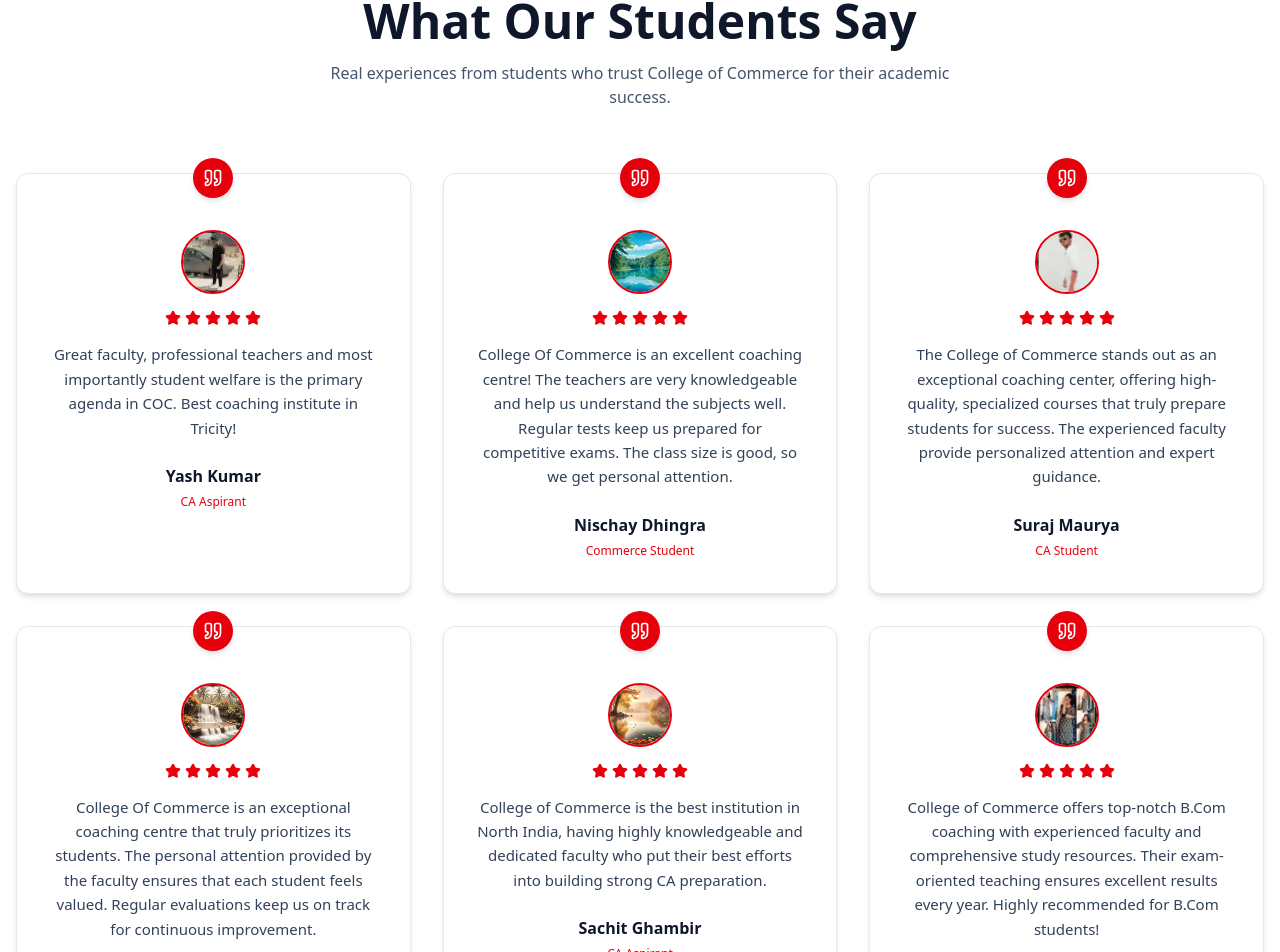
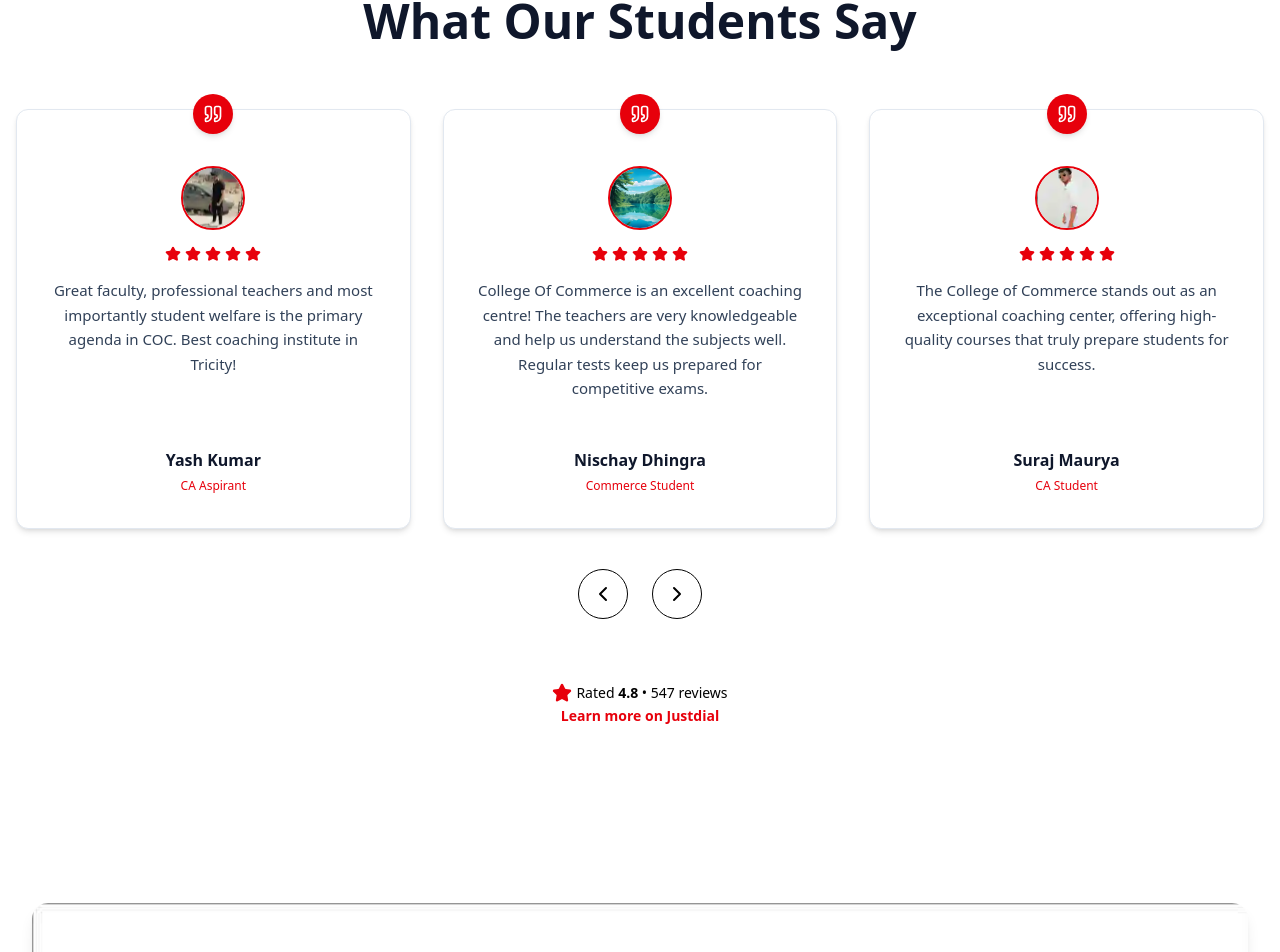
Before and after one commit to Deveshshukla01/College_of_commerce, a React (Vite) app: page / in a window 1280 px wide. Shown: the part 6970-7922 px from the top of the page. Built offline with nearby package versions, Linux system fonts and the light colour scheme.

Commit message:
changes in testimonials

```diff
--- a/src/components/ModernTestimonials.jsx
+++ b/src/components/ModernTestimonials.jsx
@@ -1,3 +1,192 @@
+// import { useState } from "react";
+// import { Quote, Star, ChevronLeft, ChevronRight } from "lucide-react";
+
+// const testimonials = [
+//   {
+//     id: 1,
+//     name: "Yash Kumar",
+//     role: "CA Aspirant",
+//     image: "/images/testimonials/1.png",
+//     text:
+//       "Great faculty, professional teachers and most importantly student welfare is the primary agenda in COC. Best coaching institute in Tricity!",
+//   },
+//   {
+//     id: 2,
+//     name: "Nischay Dhingra",
+//     role: "Commerce Student",
+//     image: "/images/testimonials/2.png",
+//     text:
+//       "College Of Commerce is an excellent coaching centre! The teachers are very knowledgeable and help us understand the subjects well. Regular tests keep us prepared for competitive exams. The class size is good, so we get personal attention.",
+//   },
+//   {
+//     id: 3,
+//     name: "Suraj Maurya",
+//     role: "CA Student",
+//     image: "/images/testimonials/3.png",
+//     text:
+//       "The College of Commerce stands out as an exceptional coaching center, offering high-quality, specialized courses that truly prepare students for success. The experienced faculty provide personalized attention and expert guidance.",
+//   },
+//   {
+//     id: 4,
+//     name: "Manu Padam",
+//     role: "Commerce Student",
+//     image: "/images/testimonials/4.png",
+//     text:
+//       "College Of Commerce is an exceptional coaching centre that truly prioritizes its students. The personal attention provided by the faculty ensures that each student feels valued. Regular evaluations keep us on track for continuous improvement.",
+//   },
+//   {
+//     id: 5,
+//     name: "Sachit Ghambir",
+//     role: "CA Aspirant",
+//     image: "/images/testimonials/5.png",
+//     text:
+//       "College of Commerce is the best institution in North India, having highly knowledgeable and dedicated faculty who put their best efforts into building strong CA preparation.",
+//   },
+//   {
+//     id: 6,
+//     name: "Riya Singh",
+//     role: "B.Com Student",
+//     image: "/images/testimonials/6.png",
+//     text:
+//       "College of Commerce offers top-notch B.Com coaching with experienced faculty and comprehensive study resources. Their exam-oriented teaching ensures excellent results every year. Highly recommended for B.Com students!",
+//   },
+// ];
+
+// const REVIEW_LINK =
+//   "https://www.justdial.com/Chandigarh/College-Of-Commerce-Near-Guru-Nanak-Public-School-Chandigarh-Sector-36D/0172PX172-X172-220204143555-Z1H5_BZDET/reviews";
+
+// export default function TestimonialGrid() {
+//   const [activeIndex, setActiveIndex] = useState(0);
+
+//   const prev = () =>
+//     setActiveIndex((i) => (i === 0 ? testimonials.length - 1 : i - 1));
+
+//   const next = () =>
+//     setActiveIndex((i) => (i === testimonials.length - 1 ? 0 : i + 1));
+
+//   return (
+//     <section className="py-24 bg-white">
+//       <div className="max-w-7xl mx-auto px-4">
+
+//         {/* Heading */}
+//         <div className="text-center mb-16">
+//           <span className="text-red-600 font-semibold uppercase tracking-wide text-sm">
+//             Testimonials
+//           </span>
+//           <h2 className="mt-3 text-4xl md:text-5xl font-bold text-slate-900">
+//             What Our Students Say
+//           </h2>
+//           <p className="mt-4 text-slate-600 max-w-2xl mx-auto">
+//             Real experiences from students who trust College of Commerce for their academic success.
+//           </p>
+//         </div>
+
+//         {/* MOBILE SLIDER */}
+//         <div className="relative sm:hidden max-w-md mx-auto">
+//           <div
+//             key={testimonials[activeIndex].id}
+//             className="relative bg-white border border-slate-200 rounded-xl p-8 text-center shadow-md"
+//           >
+//             <div className="absolute -top-4 left-1/2 -translate-x-1/2 w-10 h-10 bg-red-600 rounded-full flex items-center justify-center shadow-md">
+//               <Quote className="w-5 h-5 text-white" />
+//             </div>
+
+//             <img
+//               src={testimonials[activeIndex].image}
+//               alt={testimonials[activeIndex].name}
+//               className="w-16 h-16 rounded-full mx-auto mt-6 mb-4 border-2 border-red-600"
+//             />
+
+//             <div className="flex justify-center gap-1 mb-4">
+//               {Array.from({ length: 5 }).map((_, i) => (
+//                 <Star key={i} className="w-4 h-4 fill-red-600 text-red-600" />
+//               ))}
+//             </div>
+
+//             <p className="text-slate-700 text-[15px] leading-relaxed mb-6">
+//               {testimonials[activeIndex].text}
+//             </p>
+
+//             <h4 className="font-semibold text-slate-900">
+//               {testimonials[activeIndex].name}
+//             </h4>
+//             <span className="text-xs text-red-600">
+//               {testimonials[activeIndex].role}
+//             </span>
+//           </div>
+
+//           <div className="flex justify-between mt-6">
+//             <button
+//               onClick={prev}
+//               className="p-3 rounded-full border border-slate-300 hover:bg-red-600 hover:text-white transition"
+//             >
+//               <ChevronLeft />
+//             </button>
+//             <button
+//               onClick={next}
+//               className="p-3 rounded-full border border-slate-300 hover:bg-red-600 hover:text-white transition"
+//             >
+//               <ChevronRight />
+//             </button>
+//           </div>
+//         </div>
+
+//         {/* DESKTOP GRID */}
+//         <div className="hidden sm:grid gap-8 sm:grid-cols-2 lg:grid-cols-3">
+//           {testimonials.map((item) => (
+//             <div
+//               key={item.id}
+//               className="relative bg-white border border-slate-200 rounded-xl p-8 text-center shadow-md transition-all duration-300 hover:-translate-y-1 hover:shadow-[0_20px_40px_-10px_rgba(220,38,38,0.45)]"
+//             >
+//               <div className="absolute -top-4 left-1/2 -translate-x-1/2 w-10 h-10 bg-red-600 rounded-full flex items-center justify-center shadow-md">
+//                 <Quote className="w-5 h-5 text-white" />
+//               </div>
+
+//               <img
+//                 src={item.image}
+//                 alt={item.name}
+//                 className="w-16 h-16 rounded-full mx-auto mt-6 mb-4 border-2 border-red-600"
+//               />
+
+//               <div className="flex justify-center gap-1 mb-4">
+//                 {Array.from({ length: 5 }).map((_, i) => (
+//                   <Star key={i} className="w-4 h-4 fill-red-600 text-red-600" />
+//                 ))}
+//               </div>
+
+//               <p className="text-slate-700 text-[15px] leading-relaxed mb-6">
+//                 {item.text}
+//               </p>
+
+//               <h4 className="font-semibold text-slate-900">{item.name}</h4>
+//               <span className="text-xs text-red-600">{item.role}</span>
+//             </div>
+//           ))}
+//         </div>
+
+//         {/* ⭐ BOTTOM RATING SECTION */}
+//         <div className="mt-16 flex flex-col items-center text-center gap-2">
+//           <div className="flex items-center gap-1">
+//             <Star className="w-5 h-5 fill-red-600 text-red-600" />
+//             <span className="text-sm text-slate-700 font-medium">
+//               Rated <strong>4.8</strong> • 547 reviews (till 7th Feb 2026)
+//             </span>
+//           </div>
+
+//           <a
+//             href={REVIEW_LINK}
+//             target="_blank"
+//             rel="noopener noreferrer"
+//             className="text-red-600 font-semibold text-sm hover:underline"
+//           >
+//             Learn more on Justdial
+//           </a>
+//         </div>
+
+//       </div>
+//     </section>
+//   );
+// }
 import { useState } from "react";
 import { Quote, Star, ChevronLeft, ChevronRight } from "lucide-react";
 
@@ -16,7 +205,7 @@ const testimonials = [
     role: "Commerce Student",
     image: "/images/testimonials/2.png",
     text:
-      "College Of Commerce is an excellent coaching centre! The teachers are very knowledgeable and help us understand the subjects well. Regular tests keep us prepared for competitive exams. The class size is good, so we get personal attention.",
+      "College Of Commerce is an excellent coaching centre! The teachers are very knowledgeable and help us understand the subjects well. Regular tests keep us prepared for competitive exams.",
   },
   {
     id: 3,
@@ -24,7 +213,7 @@ const testimonials = [
     role: "CA Student",
     image: "/images/testimonials/3.png",
     text:
-      "The College of Commerce stands out as an exceptional coaching center, offering high-quality, specialized courses that truly prepare students for success. The experienced faculty provide personalized attention and expert guidance.",
+      "The College of Commerce stands out as an exceptional coaching center, offering high-quality courses that truly prepare students for success.",
   },
   {
     id: 4,
@@ -32,7 +221,7 @@ const testimonials = [
     role: "Commerce Student",
     image: "/images/testimonials/4.png",
     text:
-      "College Of Commerce is an exceptional coaching centre that truly prioritizes its students. The personal attention provided by the faculty ensures that each student feels valued. Regular evaluations keep us on track for continuous improvement.",
+      "College Of Commerce is an exceptional coaching centre that truly prioritizes its students. Regular evaluations keep us on track.",
   },
   {
     id: 5,
@@ -40,7 +229,7 @@ const testimonials = [
     role: "CA Aspirant",
     image: "/images/testimonials/5.png",
     text:
-      "College of Commerce is the best institution in North India, having highly knowledgeable and dedicated faculty who put their best efforts into building strong CA preparation.",
+      "College of Commerce is the best institution in North India with highly knowledgeable and dedicated faculty.",
   },
   {
     id: 6,
@@ -48,7 +237,33 @@ const testimonials = [
     role: "B.Com Student",
     image: "/images/testimonials/6.png",
     text:
-      "College of Commerce offers top-notch B.Com coaching with experienced faculty and comprehensive study resources. Their exam-oriented teaching ensures excellent results every year. Highly recommended for B.Com students!",
+      "College of Commerce offers top-notch B.Com coaching with experienced faculty and comprehensive study resources.",
+  },
+
+  // ✅ NEW TESTIMONIALS (Letter Avatar)
+  {
+    id: 7,
+    name: "Navjot Kaur",
+    role: "Accounts Student",
+    image: null,
+    text:
+      "When it comes to accounts coaching, College of Commerce is simply the best. Their detailed explanations, regular tests, and doubt-solving sessions turn complex topics into child's play.",
+  },
+  {
+    id: 8,
+    name: "Reena Khan",
+    role: "CA Aspirant",
+    image: null,
+    text:
+      "College of Commerce is the best place for CA coaching. Their expert faculty, updated study material, and personal guidance make the toughest concepts easy to grasp.",
+  },
+  {
+    id: 9,
+    name: "Arvind Dutt",
+    role: "Commerce Student",
+    image: null,
+    text:
+      "Highly experienced faculty and regular evaluation of students with feedback to parents. Very impressive teaching methodology with full energy and motivation.",
   },
 ];
 
@@ -59,10 +274,12 @@ export default function TestimonialGrid() {
   const [activeIndex, setActiveIndex] = useState(0);
 
   const prev = () =>
-    setActiveIndex((i) => (i === 0 ? testimonials.length - 1 : i - 1));
+    setActiveIndex((i) => (i === 0 ? testimonials.length - 3 : i - 1));
 
   const next = () =>
-    setActiveIndex((i) => (i === testimonials.length - 1 ? 0 : i + 1));
+    setActiveIndex((i) =>
+      i >= testimonials.length - 3 ? 0 : i + 1
+    );
 
   return (
     <section className="py-24 bg-white">
@@ -76,100 +293,54 @@ export default function TestimonialGrid() {
           <h2 className="mt-3 text-4xl md:text-5xl font-bold text-slate-900">
             What Our Students Say
           </h2>
-          <p className="mt-4 text-slate-600 max-w-2xl mx-auto">
-            Real experiences from students who trust College of Commerce for their academic success.
-          </p>
         </div>
 
-        {/* MOBILE SLIDER */}
-        <div className="relative sm:hidden max-w-md mx-auto">
-          <div
-            key={testimonials[activeIndex].id}
-            className="relative bg-white border border-slate-200 rounded-xl p-8 text-center shadow-md"
-          >
-            <div className="absolute -top-4 left-1/2 -translate-x-1/2 w-10 h-10 bg-red-600 rounded-full flex items-center justify-center shadow-md">
-              <Quote className="w-5 h-5 text-white" />
-            </div>
+        {/* MOBILE VIEW */}
+        <div className="sm:hidden">
+          <TestimonialCard item={testimonials[activeIndex]} />
+          <div className="flex justify-between mt-6">
+            <button onClick={prev} className="p-3 border rounded-full">
+              <ChevronLeft />
+            </button>
+            <button onClick={next} className="p-3 border rounded-full">
+              <ChevronRight />
+            </button>
+          </div>
+        </div>
 
-            <img
-              src={testimonials[activeIndex].image}
-              alt={testimonials[activeIndex].name}
-              className="w-16 h-16 rounded-full mx-auto mt-6 mb-4 border-2 border-red-600"
-            />
+        {/* DESKTOP VIEW */}
+        <div className="hidden sm:block relative">
 
-            <div className="flex justify-center gap-1 mb-4">
-              {Array.from({ length: 5 }).map((_, i) => (
-                <Star key={i} className="w-4 h-4 fill-red-600 text-red-600" />
+          <div className="grid sm:grid-cols-2 lg:grid-cols-3 gap-8">
+            {testimonials
+              .slice(activeIndex, activeIndex + 3)
+              .map((item) => (
+                <TestimonialCard key={item.id} item={item} />
               ))}
-            </div>
-
-            <p className="text-slate-700 text-[15px] leading-relaxed mb-6">
-              {testimonials[activeIndex].text}
-            </p>
-
-            <h4 className="font-semibold text-slate-900">
-              {testimonials[activeIndex].name}
-            </h4>
-            <span className="text-xs text-red-600">
-              {testimonials[activeIndex].role}
-            </span>
           </div>
 
-          <div className="flex justify-between mt-6">
+          <div className="flex justify-center gap-6 mt-10">
             <button
               onClick={prev}
-              className="p-3 rounded-full border border-slate-300 hover:bg-red-600 hover:text-white transition"
+              className="p-3 border rounded-full hover:bg-red-600 hover:text-white transition"
             >
               <ChevronLeft />
             </button>
             <button
               onClick={next}
-              className="p-3 rounded-full border border-slate-300 hover:bg-red-600 hover:text-white transition"
+              className="p-3 border rounded-full hover:bg-red-600 hover:text-white transition"
             >
               <ChevronRight />
             </button>
           </div>
         </div>
 
-        {/* DESKTOP GRID */}
-        <div className="hidden sm:grid gap-8 sm:grid-cols-2 lg:grid-cols-3">
-          {testimonials.map((item) => (
-            <div
-              key={item.id}
-              className="relative bg-white border border-slate-200 rounded-xl p-8 text-center shadow-md transition-all duration-300 hover:-translate-y-1 hover:shadow-[0_20px_40px_-10px_rgba(220,38,38,0.45)]"
-            >
-              <div className="absolute -top-4 left-1/2 -translate-x-1/2 w-10 h-10 bg-red-600 rounded-full flex items-center justify-center shadow-md">
-                <Quote className="w-5 h-5 text-white" />
-              </div>
-
-              <img
-                src={item.image}
-                alt={item.name}
-                className="w-16 h-16 rounded-full mx-auto mt-6 mb-4 border-2 border-red-600"
-              />
-
-              <div className="flex justify-center gap-1 mb-4">
-                {Array.from({ length: 5 }).map((_, i) => (
-                  <Star key={i} className="w-4 h-4 fill-red-600 text-red-600" />
-                ))}
-              </div>
-
-              <p className="text-slate-700 text-[15px] leading-relaxed mb-6">
-                {item.text}
-              </p>
-
-              <h4 className="font-semibold text-slate-900">{item.name}</h4>
-              <span className="text-xs text-red-600">{item.role}</span>
-            </div>
-          ))}
-        </div>
-
-        {/* ⭐ BOTTOM RATING SECTION */}
-        <div className="mt-16 flex flex-col items-center text-center gap-2">
-          <div className="flex items-center gap-1">
+        {/* Bottom Rating */}
+        <div className="mt-16 text-center">
+          <div className="flex justify-center items-center gap-1">
             <Star className="w-5 h-5 fill-red-600 text-red-600" />
-            <span className="text-sm text-slate-700 font-medium">
-              Rated <strong>4.8</strong> • 547 reviews (till 7th Feb 2026)
+            <span className="text-sm">
+              Rated <strong>4.8</strong> • 547 reviews
             </span>
           </div>
 
@@ -182,8 +353,50 @@ export default function TestimonialGrid() {
             Learn more on Justdial
           </a>
         </div>
-
       </div>
     </section>
   );
 }
+
+/* ================= CARD COMPONENT ================= */
+
+function TestimonialCard({ item }) {
+  return (
+    <div className="relative bg-white border border-slate-200 rounded-xl p-8 text-center shadow-md flex flex-col justify-between min-h-[420px] transition-all duration-300 hover:-translate-y-1 hover:shadow-[0_20px_40px_-10px_rgba(220,38,38,0.45)]">
+
+      <div>
+        <div className="absolute -top-4 left-1/2 -translate-x-1/2 w-10 h-10 bg-red-600 rounded-full flex items-center justify-center shadow-md">
+          <Quote className="w-5 h-5 text-white" />
+        </div>
+
+        {/* Avatar */}
+        {item.image ? (
+          <img
+            src={item.image}
+            alt={item.name}
+            className="w-16 h-16 rounded-full mx-auto mt-6 mb-4 border-2 border-red-600 object-cover"
+          />
+        ) : (
+          <div className="w-16 h-16 rounded-full mx-auto mt-6 mb-4 bg-red-600 text-white flex items-center justify-center text-xl font-bold border-2 border-red-600">
+            {item.name.charAt(0)}
+          </div>
+        )}
+
+        <div className="flex justify-center gap-1 mb-4">
+          {Array.from({ length: 5 }).map((_, i) => (
+            <Star key={i} className="w-4 h-4 fill-red-600 text-red-600" />
+          ))}
+        </div>
+
+        <p className="text-slate-700 text-[15px] leading-relaxed">
+          {item.text}
+        </p>
+      </div>
+
+      <div className="mt-6">
+        <h4 className="font-semibold text-slate-900">{item.name}</h4>
+        <span className="text-xs text-red-600">{item.role}</span>
+      </div>
+    </div>
+  );
+}
--- a/src/pages/Home.jsx
+++ b/src/pages/Home.jsx
@@ -13,6 +13,7 @@ import StickyApply from "../components/StickyApply";
 import { VanishText } from "../components/VanishTexts";
 import ModernTestimonials from "../components/ModernTestimonials";
 import MoreAboutCollege from "../components/MoreAboutCollege";
+import EndSection from "../components/EndSection";
 
 export default function Home() {
   return (
@@ -46,6 +47,7 @@ export default function Home() {
       <section id="testimonials">   <ModernTestimonials/></section>
 
       {/* <Contact /> */}
+      <EndSection/>
       <Footer />
       <StickyApply />
     </>
```
Also changed, not shown: src/components/EndSection.jsx (added, +22 -0 lines), public/ca-image.jpeg (added), public/end.jpg (added).
